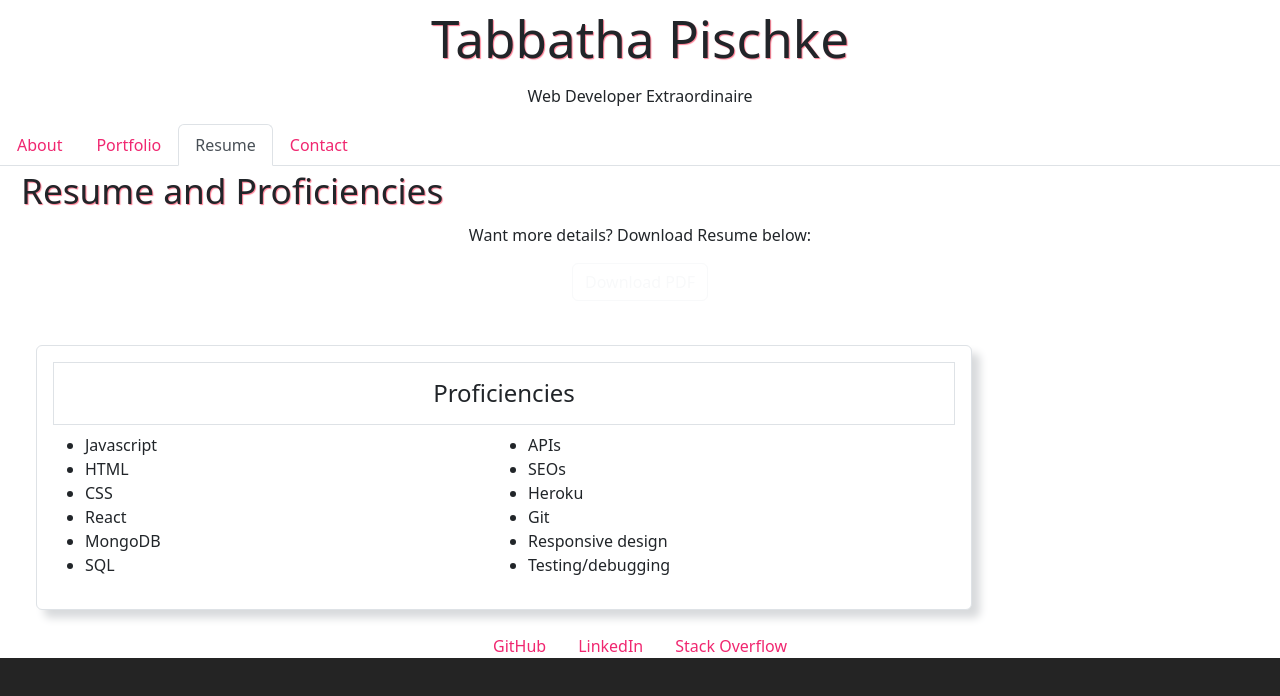
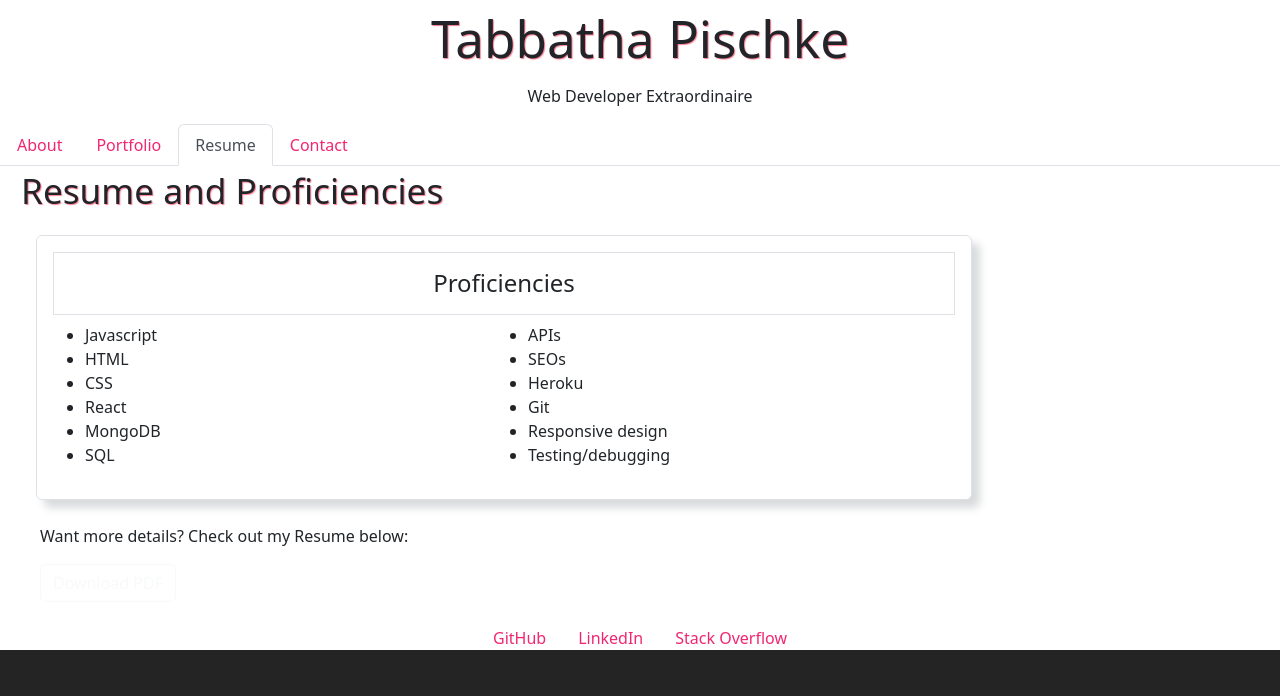
Before and after one commit to tabbdacat/react-professional-portfolio, a React (Vite) app: page /Resume in a window 1280 px wide. Shown: the top 696 px of the page. Built offline with nearby package versions, Linux system fonts and the light colour scheme.

Commit message:
move resume below proficiencies on Portfolio

```diff
--- a/src/pages/Resume.jsx
+++ b/src/pages/Resume.jsx
@@ -30,15 +30,6 @@ export default function Resume() {
     return (
         <div>
             <h3>Resume and Proficiencies</h3>
-            <div className="text-center">
-                <p>Want more details? Download Resume below:</p>
-                <button
-                    className="btn btn-outline-light mb-4"
-                    onClick={onResumeClick}
-                >
-                    Download PDF
-                </button>
-            </div>
             <div className="card w-75 border border-light-subtle p-3">
                 <h4 className="text-center  border border-light-subtle p-3"> Proficiencies</h4>
 
@@ -55,6 +46,15 @@ export default function Resume() {
 
                 </ul>
             </div>
+            <div className="m-4">
+                <p>Want more details? Check out my Resume below:</p>
+                <button
+                    className="btn btn-outline-light"
+                    onClick={onResumeClick}
+                >
+                    Download PDF
+                </button>
+            </div>
         </div>
     );
 }
```
